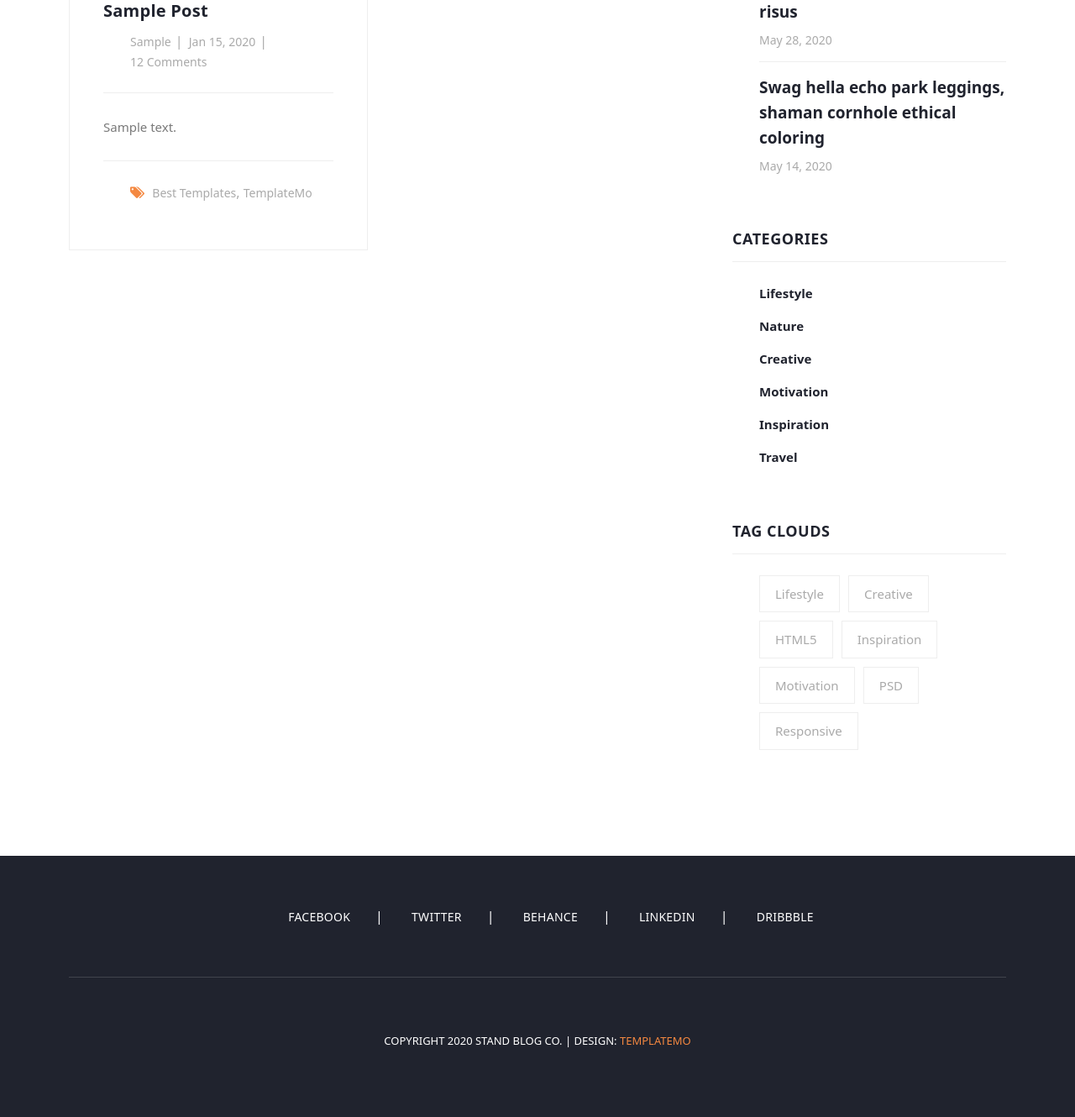
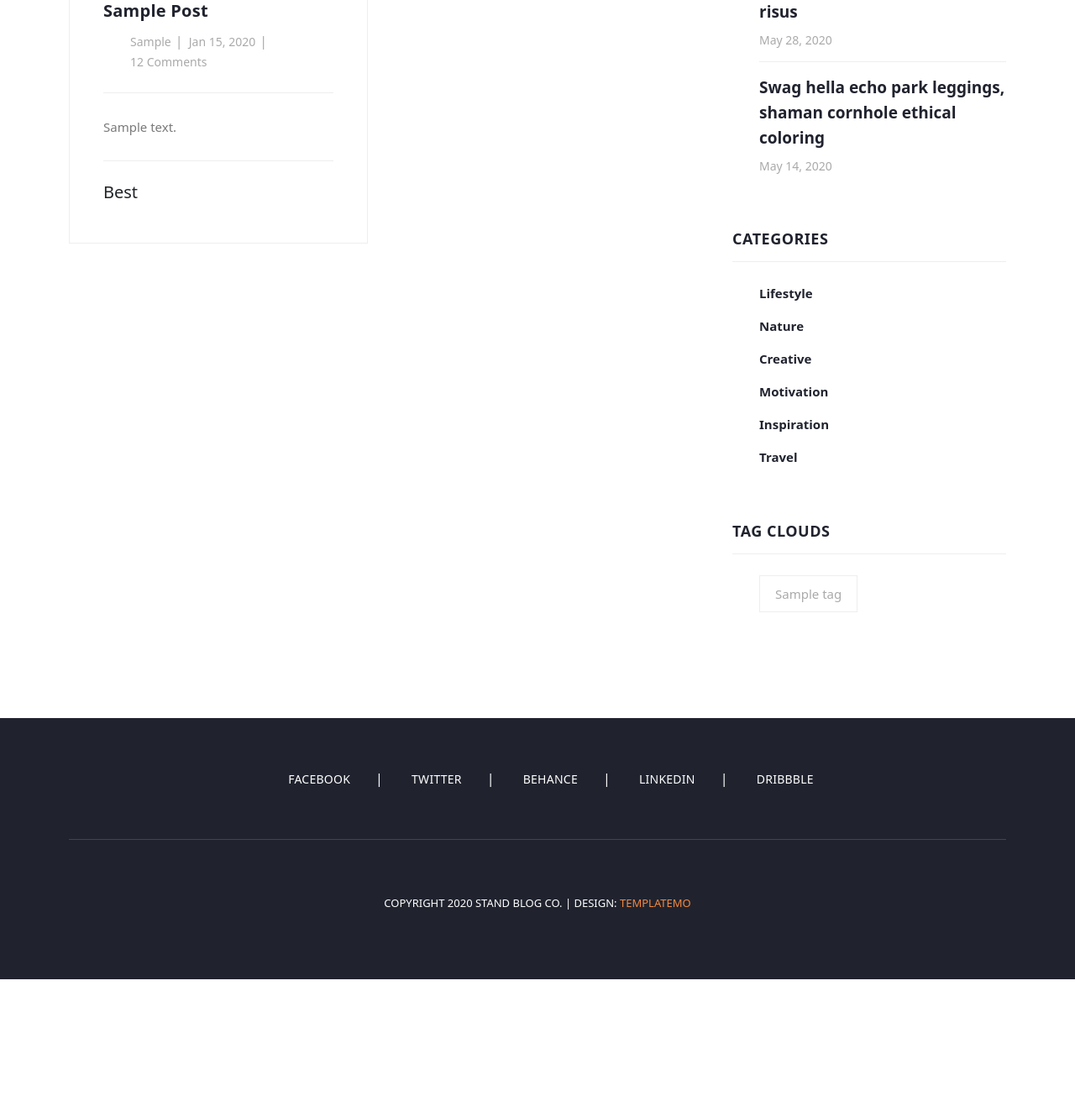
Before and after one commit to norbek2101/exam-project, a Django app: page /blog/ in a window 1280 px wide. Shown: the part 982-2312 px from the top of the page at 84% size. After the commit the page ends 2148 px from the top, so only its background shows below. Run offline with Django 3.2, Linux system fonts and the light colour scheme; tables that the repository leaves empty hold one stand-in row (values such as "Sample post"); grey boxes marked "Sample" are stand-in pictures; some libraries are stand-ins or nearby versions.

Commit message:
Tags add to posts

```diff
--- a/main/admin.py
+++ b/main/admin.py
@@ -3,3 +3,4 @@ from .models import *
 
 admin.site.register(Category)
 admin.site.register(Post)
+admin.site.register(Tag)
--- a/main/models.py
+++ b/main/models.py
@@ -12,6 +12,12 @@ class Category(models.Model):
         verbose_name = 'Category'
         verbose_name_plural = 'Categories'
 
+class Tag(models.Model):
+    name = models.CharField(max_length=50)
+
+    def __str__(self):
+        return self.name
+
 class Post(models.Model):
     author = models.ForeignKey(User, on_delete=models.SET_NULL, null=True, blank=True)
     category = models.ForeignKey(Category, on_delete=models.SET_NULL, null=True, blank=True)
@@ -23,6 +29,7 @@ class Post(models.Model):
     likes = models.PositiveIntegerField(default=0)
     dislikes =models.PositiveIntegerField(default=0)
     views =models.PositiveIntegerField(default=0)
+    tags = models.ManyToManyField(Tag, blank=True)
 
     class Meta:
         ordering = ('-created_at',)
--- a/main/views.py
+++ b/main/views.py
@@ -1,24 +1,32 @@
+from django.http import request
 from django.shortcuts import redirect, render
-from .models import Category, Post
-from django.core.paginator import Paginator
-from django.views.generic import  ListView
+from .models import Category, Post, Tag
+from django.views.generic import  ListView, DetailView
+
+
 # Main page
 def home(request):
     return render(request, 'main/index.html')
 
 
-# def blog(request):
-#     return render(request, 'main/pages/blog.html', {'post': Post.objects.all()})
-
 class BlogListView(ListView):
     model = Post
     template_name = 'main/pages/blog.html'
     context_object_name = 'post'
-    paginate_by = 2
+    paginate_by = 3
+
+    def get_context_data(self, **kwargs):
+        context = super().get_context_data(**kwargs)
+        context['tags'] =  Tag.objects.all()
+        return context
 
 
 def post_detail(request, pk):
-    return render(request, 'main/pages/post-details.html', {'post': Post.objects.get(id=pk)})
+    post = Post.objects.get(id=pk)
+    tags = post.tags.all()
+    context = {'post':post, 'tags':tags}
+    return render(request,'main/pages/post-details.html', context)
+
 
 
 # Category  pages
@@ -33,11 +41,10 @@ class LifestyleView(ListView):
         queryset = lifestyle.post_set.all()
         return  queryset
 
-# def lifestyle(request):
-#     lifestyle = Category.objects.get(id=1)
-#     post = lifestyle.post_set.all()
-#     return render(request, 'main/categories/lifestyle.html', {'post': post})
-
+    def get_context_data(self, **kwargs):
+        context = super().get_context_data(**kwargs)
+        context['tags'] =  Tag.objects.all()
+        return context
 
 
 class NatureView(ListView):
@@ -51,12 +58,10 @@ class NatureView(ListView):
         queryset = nature.post_set.all()
         return  queryset
 
-
-# def nature(request):
-#     nature = Category.objects.get(id=2)
-#     post = nature.post_set.all()
-#     return render(request, 'main/categories/nature.html', {'post': post})
-
+    def get_context_data(self, **kwargs):
+        context = super().get_context_data(**kwargs)
+        context['tags'] =  Tag.objects.all()
+        return context
 
 
 class CreativeView(ListView):
@@ -70,11 +75,10 @@ class CreativeView(ListView):
         queryset = creative.post_set.all()
         return  queryset
 
-
-# def creative(request):
-#     creative = Category.objects.get(id=3)
-#     post = creative.post_set.all()
-#     return render(request, 'main/categories/creative.html', {'post': post})
+    def get_context_data(self, **kwargs):
+        context = super().get_context_data(**kwargs)
+        context['tags'] =  Tag.objects.all()
+        return context
 
 
 class MotivationView(ListView):
@@ -88,10 +92,10 @@ class MotivationView(ListView):
         queryset = motivation.post_set.all()
         return  queryset
 
-# def motivation(request):
-#     motivation = Category.objects.get(id=4)
-#     post = motivation.post_set.all()
-#     return render(request, 'main/categories/motivation.html', {'post': post})
+    def get_context_data(self, **kwargs):
+        context = super().get_context_data(**kwargs)
+        context['tags'] =  Tag.objects.all()
+        return context
 
 
 class InspirationView(ListView):
@@ -105,11 +109,10 @@ class InspirationView(ListView):
         queryset = inspiration.post_set.all()
         return  queryset
 
-# def inspiration(request):
-#     inspiration = Category.objects.get(id=5)
-#     post = inspiration.post_set.all()
-#     return render(request, 'main/categories/inspiration.html', {'post': post})
-
+    def get_context_data(self, **kwargs):
+        context = super().get_context_data(**kwargs)
+        context['tags'] =  Tag.objects.all()
+        return context
 
 
 class TravelView(ListView):
@@ -119,16 +122,14 @@ class TravelView(ListView):
     paginate_by = 2
 
     def get_queryset(self):
-        travel = Category.objects.get(id=5)
+        travel = Category.objects.get(id=6)
         queryset = travel.post_set.all()
         return  queryset
 
-
-# def travel(request):
-#     travel = Category.objects.get(id=6)
-#     post = travel.post_set.all()
-#     return render(request, 'main/categories/travel.html', {'post': post})
-
+    def get_context_data(self, **kwargs):
+        context = super().get_context_data(**kwargs)
+        context['tags'] =  Tag.objects.all()
+        return context
 
 # Authentication
 def register(request):
--- a/templates/main/pages/blog.html
+++ b/templates/main/pages/blog.html
@@ -74,11 +74,7 @@
                                             <div class="post-options">
                                                 <div class="row">
                                                     <div class="col-lg-12">
-                                                        <ul class="post-tags">
-                                                            <li><i class="fa fa-tags"></i></li>
-                                                            <li><a href="#">Best Templates</a>,</li>
-                                                            <li><a href="#">TemplateMo</a></li>
-                                                        </ul>
+                                                        <h5>Best</h5>
                                                     </div>
                                                 </div>
                                             </div>
@@ -167,15 +163,11 @@
                                         <h2>Tag Clouds</h2>
                                     </div>
                                     <div class="content">
-                                        <ul>
-                                            <li><a href="#">Lifestyle</a></li>
-                                            <li><a href="#">Creative</a></li>
-                                            <li><a href="#">HTML5</a></li>
-                                            <li><a href="#">Inspiration</a></li>
-                                            <li><a href="#">Motivation</a></li>
-                                            <li><a href="#">PSD</a></li>
-                                            <li><a href="#">Responsive</a></li>
-                                        </ul>
+                                        {% for t in tags %}
+                                            <ul>
+                                                <li><a href="#">{{ t }}</a></li>
+                                            </ul>
+                                        {% endfor %}
                                     </div>
                                 </div>
                             </div>
```
Also changed, not shown: main/urls.py (+1 -11 lines), templates/main/pages/post-details.html (+6 -5 lines), main/migrations/0004_auto_20211110_0801.py (added), main/migrations/0005_alter_post_tags.py (added).
